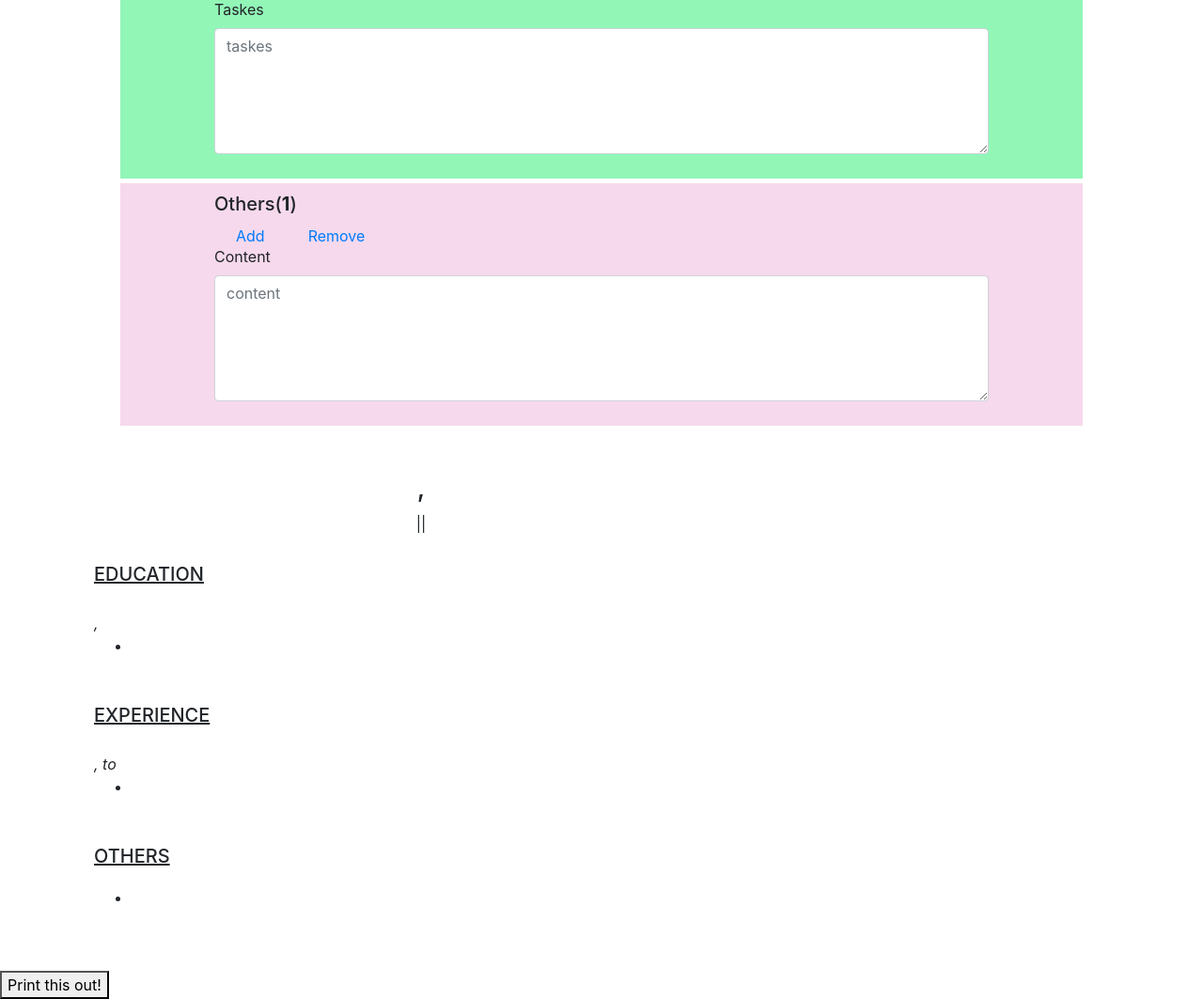
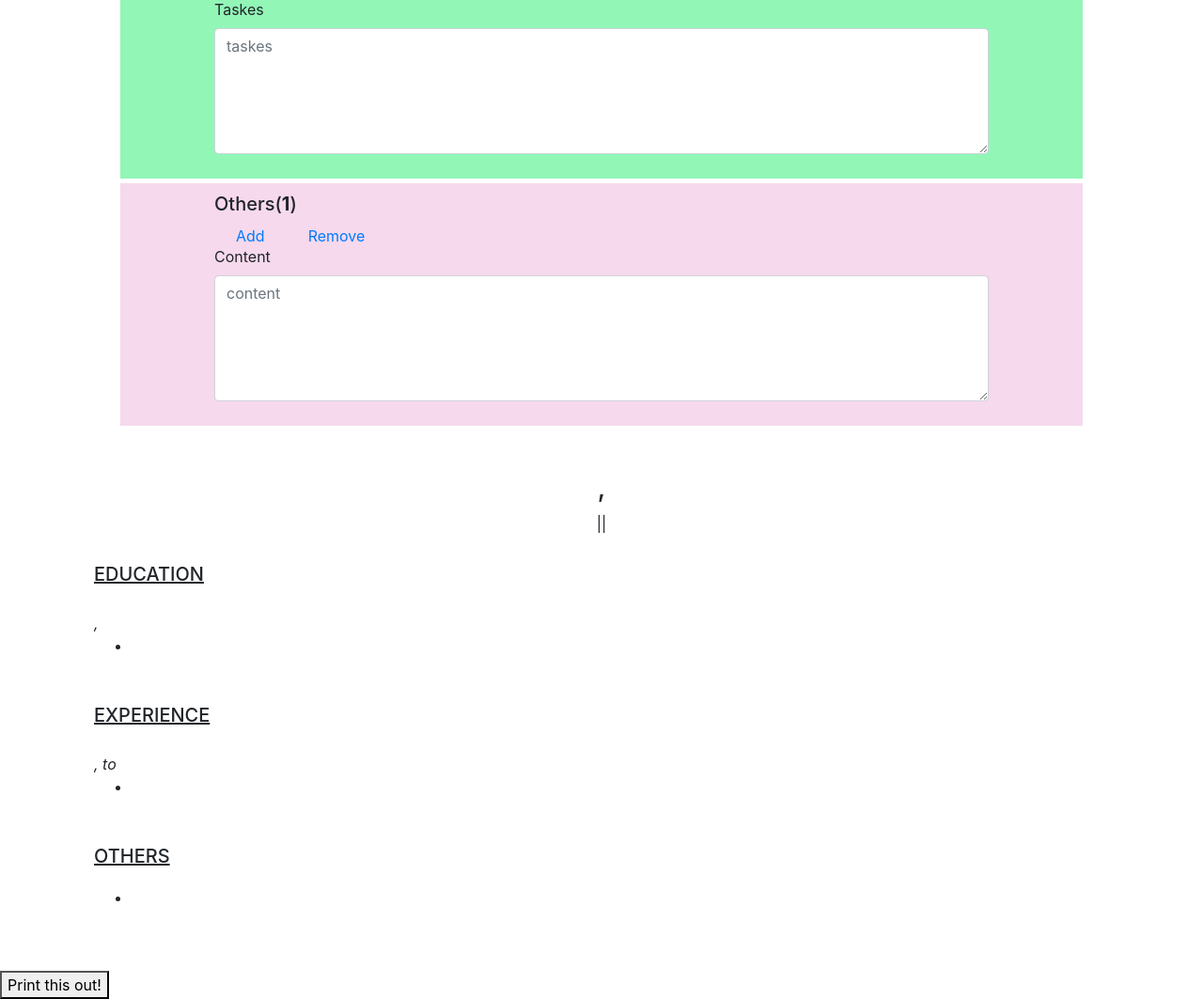
Before and after one commit to Kaminagiyou123/cv-creator, a React (Create React App) app: page / in a window 1280 px wide. Shown: the part 932-1995 px from the top of the page at 94% size. Built offline with nearby package versions, Linux system fonts and the light colour scheme.

Commit message:
trying to fix printing error

```diff
--- a/src/App.css
+++ b/src/App.css
@@ -51,7 +51,7 @@ h2 {
   background-color: rgba(240, 192, 224, 0.6);
 }
 .cv-form-container {
-  width: 70%;
+  /* width: 70%; */
 }
 @media print {
   @page {
```
